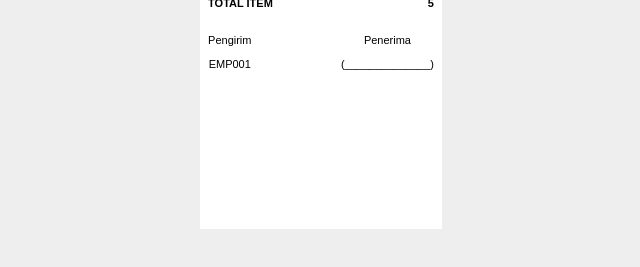
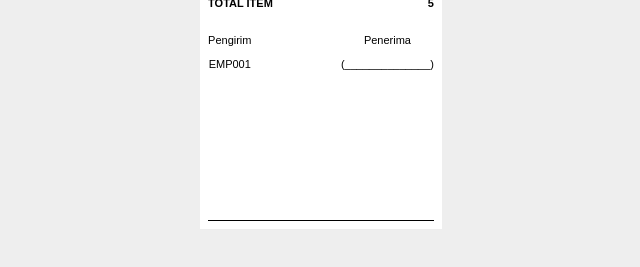
Before and after one commit to danangwahyupurbojati/thermal-print-test, a Next.js app: page /single in a window 1280 px wide. Shown: the part 525-792 px from the top of the page, without its empty margins (319-959 px from the left). Built offline with nearby package versions, Linux system fonts and the light colour scheme.

Commit message:
border bottom black

```diff
--- a/app/components/print.css
+++ b/app/components/print.css
@@ -25,6 +25,7 @@ body{
 .cut-space {
     height: 40mm;
     border-top: 1px solid transparent;
+    border-bottom: 1px solid black;
 }
 
 .top-header{
```
